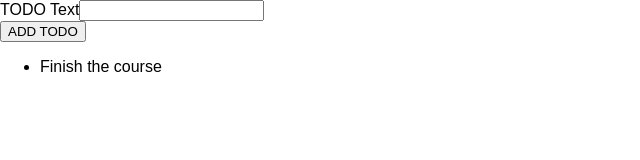
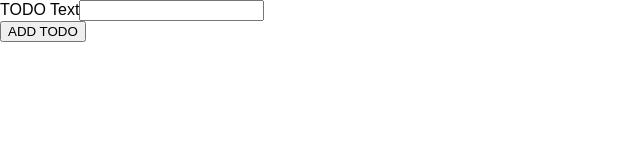
Before and after one commit to RommelTJ/lt-react-typescript, a React (Create React App) app: page / in a window 1280 px wide. Shown: the top 160 px of the page, without its empty margins (0-640 px from the left). Built offline with nearby package versions, Linux system fonts and the light colour scheme.

Commit message:
:sparkles: App: UseState for todo model

```diff
--- a/src/App.tsx
+++ b/src/App.tsx
@@ -1,13 +1,15 @@
-import React from 'react';
+import React, { useState } from 'react';
 
 import TodoList from "./components/TodoList";
 import NewTodo from "./components/NewTodo";
+import { Todo } from "./todo.model";
 
 function App() {
-  const todos = [{id: "t1", text: "Finish the course"}];
+  const [todos, setTodos] = useState<Todo[]>([]);
 
   const todoAddHandler = (text: string) => {
-    console.log(text);
+    const newTodo = { id: Math.random().toString(), text };
+    setTodos([newTodo]);
   };
 
   return (
```
